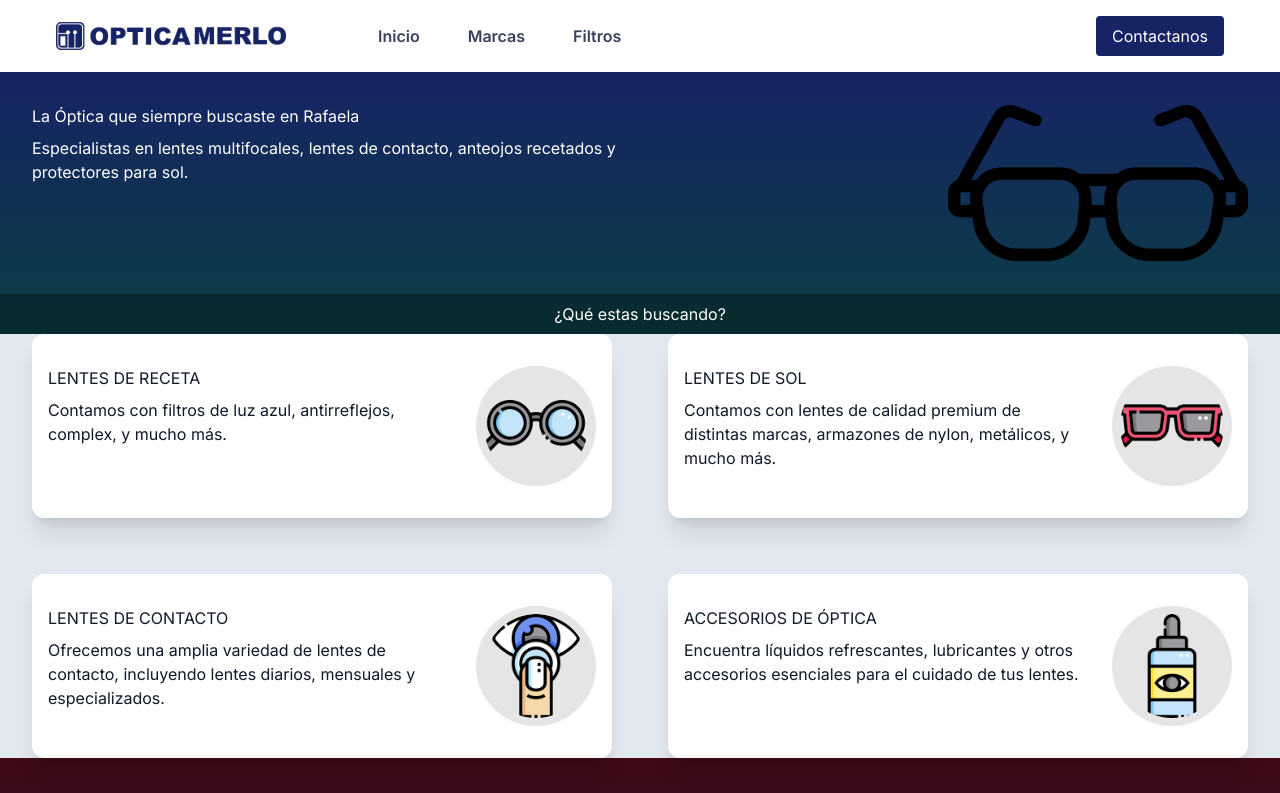
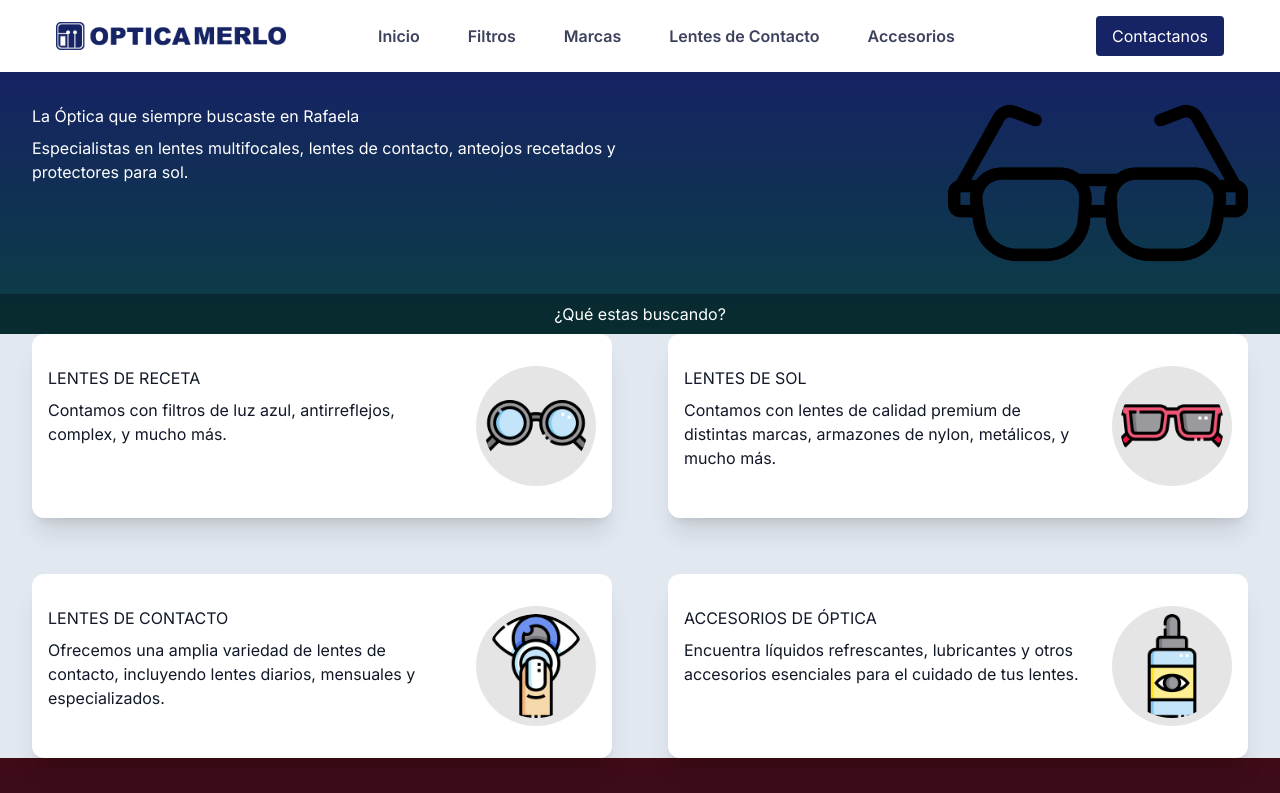
Before and after one commit to SantiagoMerlo1337/optica-merlo-landing-page, a Next.js app: page / in a window 1280 px wide. Shown: the top 793 px of the page. Built offline with nearby package versions, Linux system fonts and the light colour scheme; grey boxes are pictures that could not be loaded.

Commit message:
update constants

```diff
--- a/components/constants/index.ts
+++ b/components/constants/index.ts
@@ -6,12 +6,20 @@ export const navbarLinks: NavbarLink[] = [
         label: "Inicio",
     },
     {
+        route: "/filtros",
+        label: "Filtros",
+    },
+    {
         route: "/marcas",
         label: "Marcas",
     },
     {
-        route: "/filtros",
-        label: "Filtros",
+        route: "/lentes-contacto",
+        label: "Lentes de Contacto",
+    },
+    {
+        route: "/accesorios",
+        label: "Accesorios",
     },
     {
         route: "/contacto",
```
